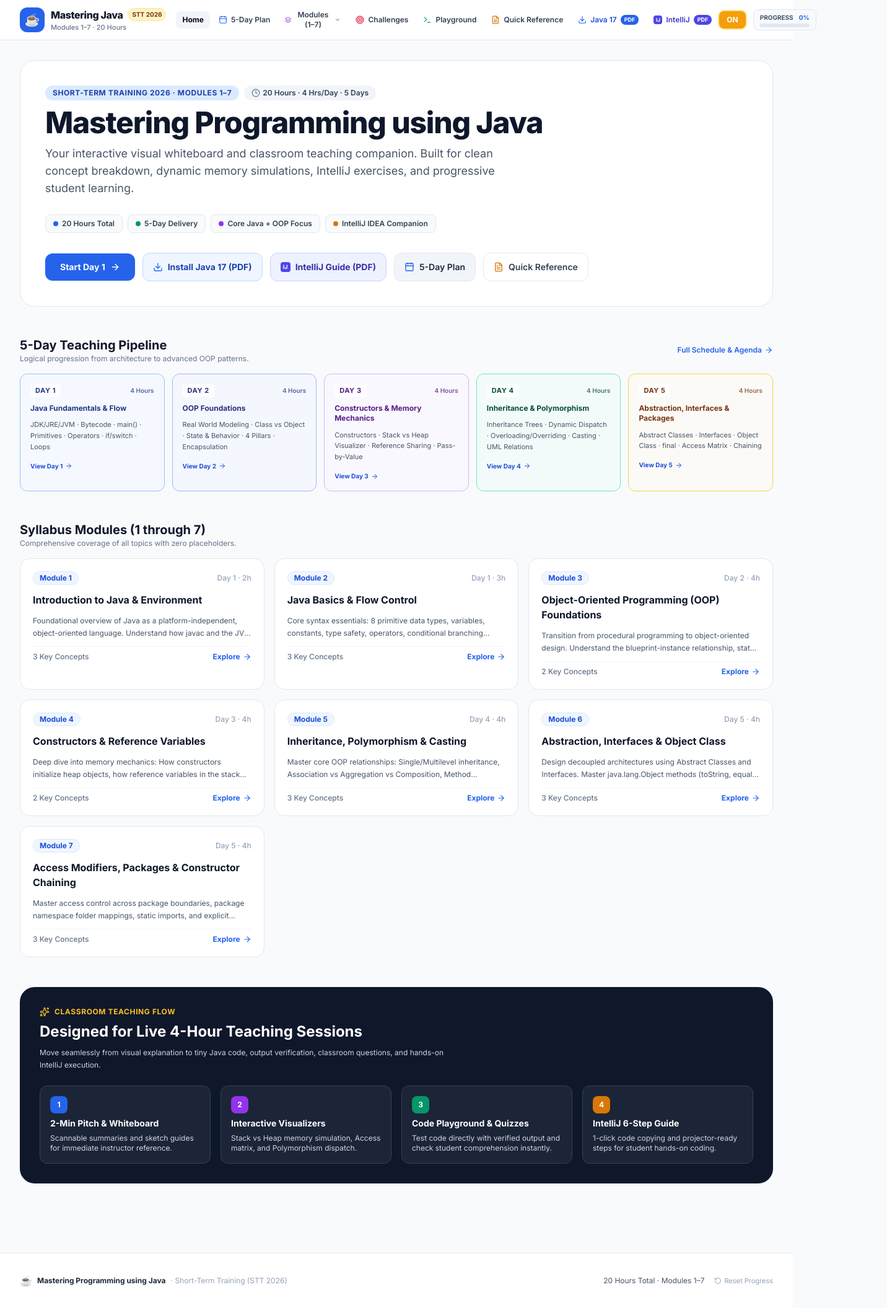
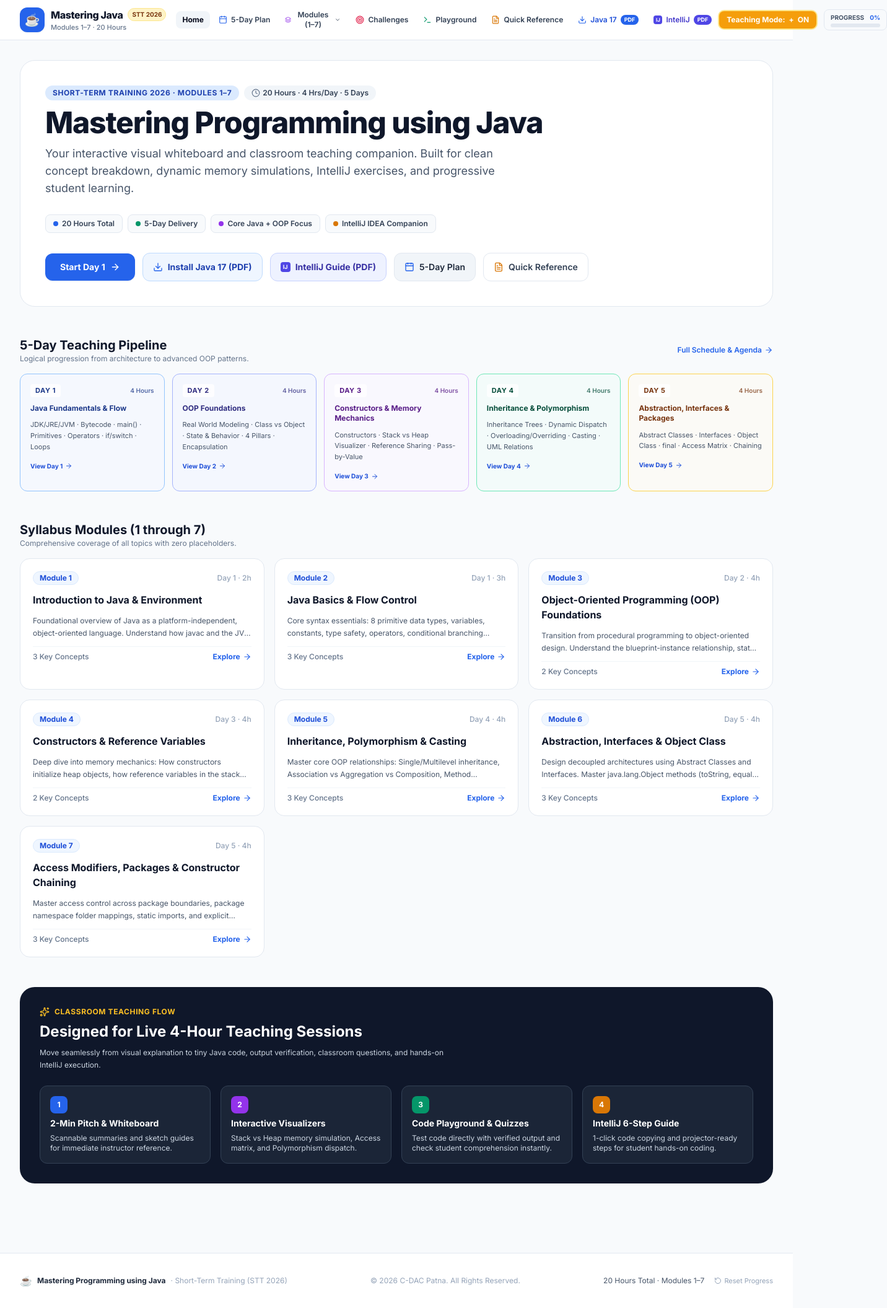
Before and after one commit to aniket-pattiwar/Java, a React (Vite) app: page / in a window 1280 px wide. Shown: the whole page at 62% size, 1432 px wide, since content can reach past the window. Built offline with nearby package versions, Linux system fonts and the light colour scheme.

Commit message:
hide mode -on/off

```diff
--- a/src/components/layout/Footer.tsx
+++ b/src/components/layout/Footer.tsx
@@ -16,6 +16,7 @@ export const Footer: React.FC = () => {
           </span>
           <span className="text-slate-400">· Short-Term Training (STT 2026)</span>
         </div>
+        <div className="text-slate-400">© 2026 C-DAC Patna. All Rights Reserved.</div>
 
         <div className="flex items-center gap-4">
           <span className="text-slate-600">
--- a/src/components/layout/Navbar.tsx
+++ b/src/components/layout/Navbar.tsx
@@ -285,7 +285,7 @@ export const Navbar: React.FC<NavbarProps> = ({
               title="Toggle Teacher notes, whiteboard guides, and student discussion questions"
             >
               {/* <Sparkles className="w-3.5 h-3.5 shrink-0" /> */}
-              {/* <span className="hidden sm:inline">Teaching Mode:</span> */}
+              <span className="hidden sm:inline">Teaching Mode:</span>+
               <span>{teachingMode ? 'ON' : 'OFF'}</span>
             </button>
 
```
